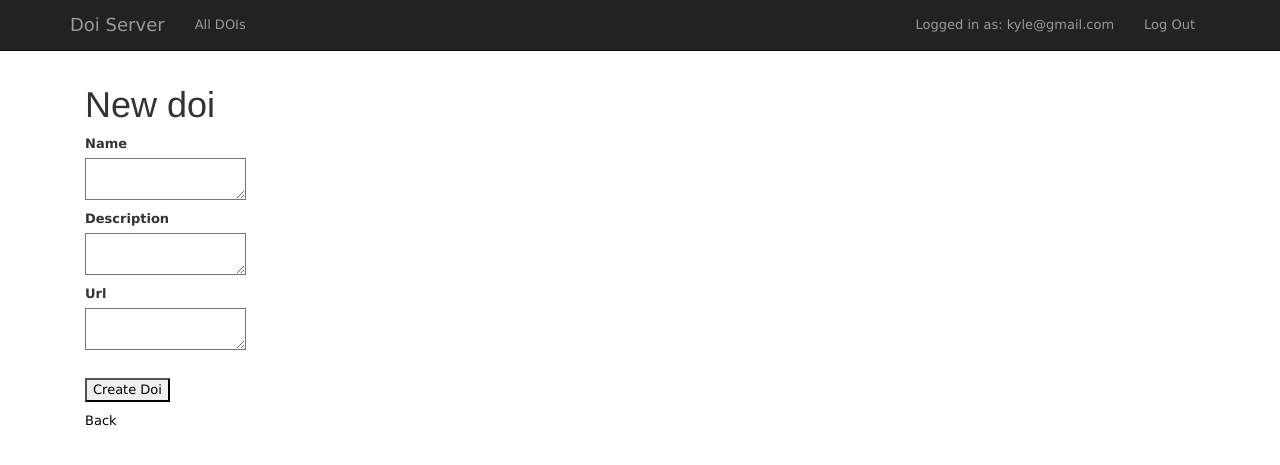
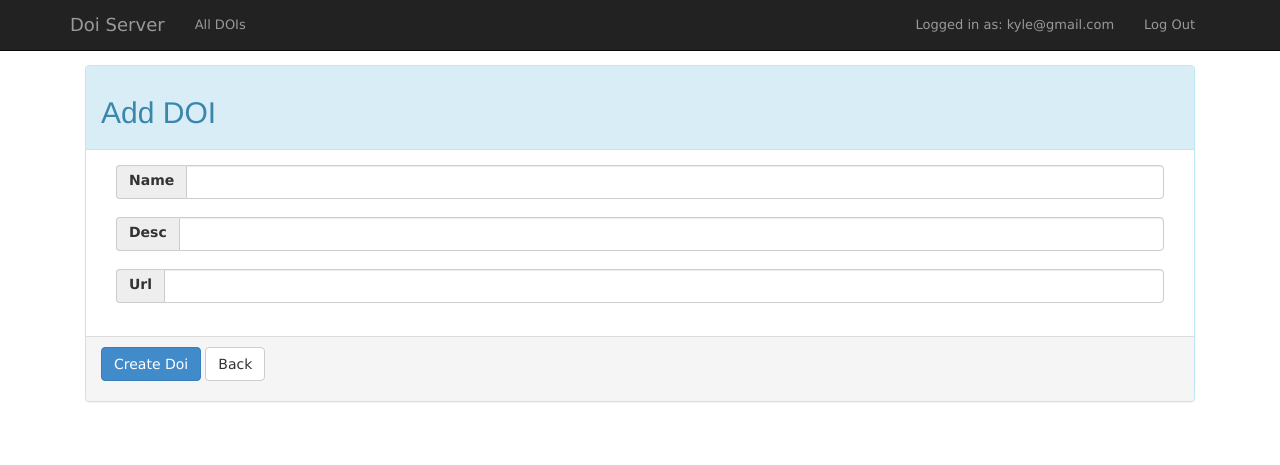
Before and after one commit to nomadmtb/cins465_doi_server, a Rails app: page /dois/new in a window 1280 px wide. Shown: the top 465 px of the page. Run offline with Rails 7, Linux system fonts and the light colour scheme; a user stored in the database is signed in; style sheets or scripts are compiled from the project's sources; some libraries are stand-ins or nearby versions.

Commit message:
Altered HTML/CSS

```diff
--- a/DoiServer/app/controllers/dois_controller.rb
+++ b/DoiServer/app/controllers/dois_controller.rb
@@ -32,7 +32,6 @@ class DoisController < ApplicationController
     @doi = Doi.new(doi_params)
 
     if @doi.save
-    puts "******************"
 	    @url = Url.new
 	    @url.doi_id=@doi.id
 	    @url.url = params[:doi][:url]
--- a/DoiServer/app/views/dois/_form.html.erb
+++ b/DoiServer/app/views/dois/_form.html.erb
@@ -1,4 +1,4 @@
-<%= form_for(@doi) do |f| %>
+<%= form_for(@doi, :html => {:class => 'form-horizontal'}) do |f| %>
   <% if @doi.errors.any? %>
     <div id="error_explanation">
       <h2><%= pluralize(@doi.errors.count, "error") %> prohibited this doi from being saved:</h2>
@@ -11,23 +11,32 @@
     </div>
   <% end %>
 
-  <div class="field">
-    <%= f.label :name %><br>
-    <%= f.text_area :name %>
+  <div class="containter">
+  <div class="col-md-12">
+
+  <div class="input-group input-group-md">
+	  <span class="input-group-addon"><%= f.label :name %></span>
+	  <%= f.text_field :name, :class => 'form-control' %>
   </div>
-  <div class="field">
-    <%= f.label :description %><br>
-    <%= f.text_area :description %>
+  <br>
+  <div class="input-group input-group-md">
+	  <span class="input-group-addon"><%= f.label "Desc" %></span>
+	  <%= f.text_field :description, :class => 'form-control' %>
+  </div>
+  <br>
+
+  <div class="input-group input-group-md">
+	  <span class="input-group-addon"><%= f.label "URL" %></span>
+	  <%= f.text_field :url, :class => 'form-control' %>
+  </div>
+  <br>
+
+  <%= f.hidden_field :user_id %>
+  </div>
   </div>
 
-  <div class="field">
-    <%= f.label "Url" %><br>
-    <%= f.text_area :url %>
   </div>
-
-  <%= f.hidden_field :user_id %><br>
-
+  <div class="panel-footer">
   <div class="actions">
-    <%= f.submit %>
-  </div>
+	  <%= f.submit :class => 'btn btn-primary' %>
 <% end %>
--- a/DoiServer/app/views/dois/new.html.erb
+++ b/DoiServer/app/views/dois/new.html.erb
@@ -1,5 +1,7 @@
-<h1>New doi</h1>
-
-<%= render 'form' %>
-
-<%= link_to 'Back', dois_path %>
+<div class="panel panel-info">
+	<div class="panel-heading"><h2>Add DOI</h2></div>
+	<div class="panel-body">
+		<%= render 'form' %>
+		<%= link_to 'Back', dois_path, :class => 'btn btn-default' %>
+	</div>
+</div>
--- a/DoiServer/app/views/urls/new.html.erb
+++ b/DoiServer/app/views/urls/new.html.erb
@@ -1,4 +1,4 @@
-<h1>New url</h1>
+<h1>Update URL</h1>
 
 <%= render 'form' %>
 
```
Also changed, not shown: DoiServer/app/views/dois/index.html.erb (+4 -4 lines), DoiServer/app/views/dois/show.html.erb (+11 -4 lines), DoiServer/app/views/dois/udois.html.erb (+7 -6 lines), DoiServer/app/views/reviews/_form.html.erb (+14 -11 lines), DoiServer/app/views/reviews/new.html.erb (+7 -5 lines), DoiServer/db/development.sqlite3, 1 other file.
